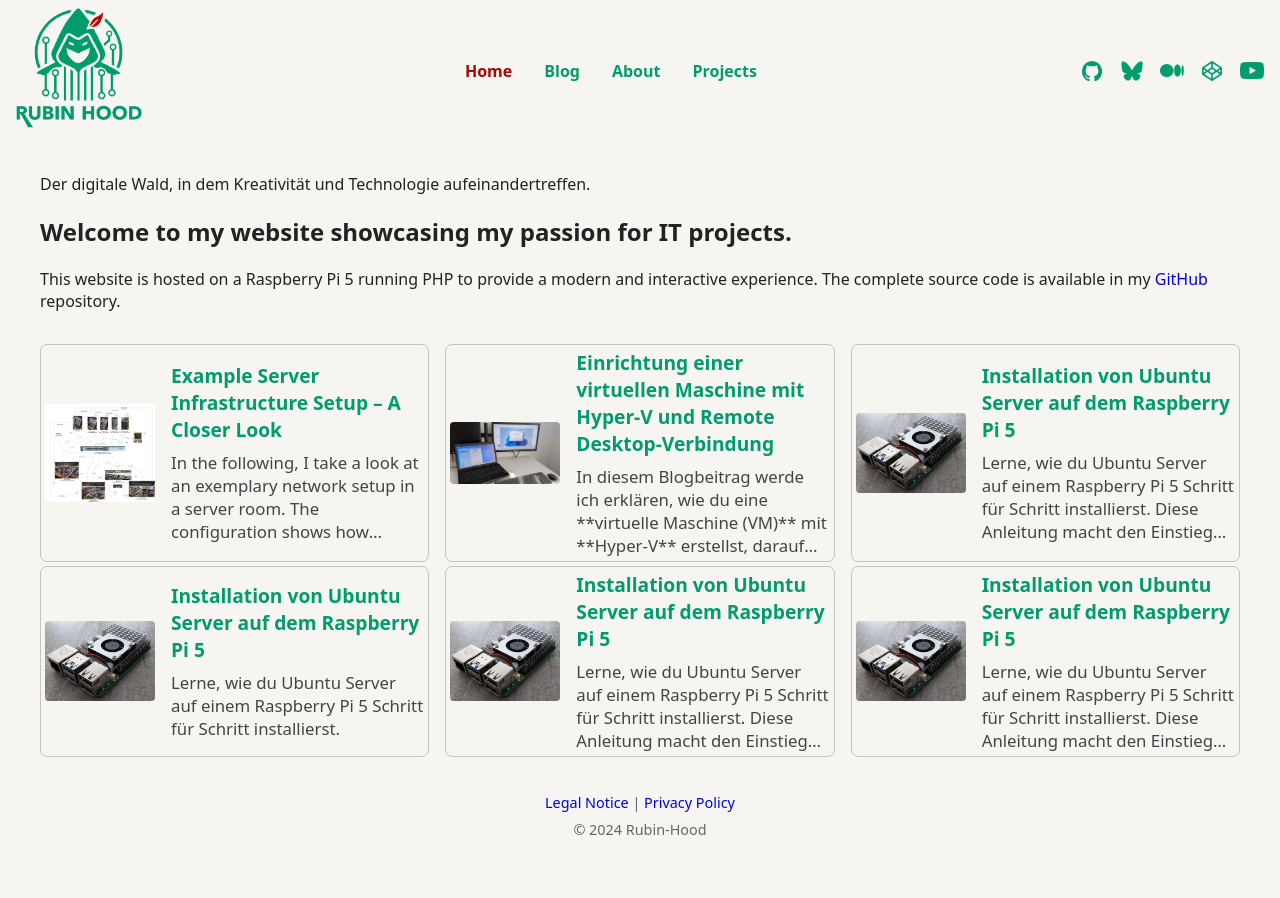
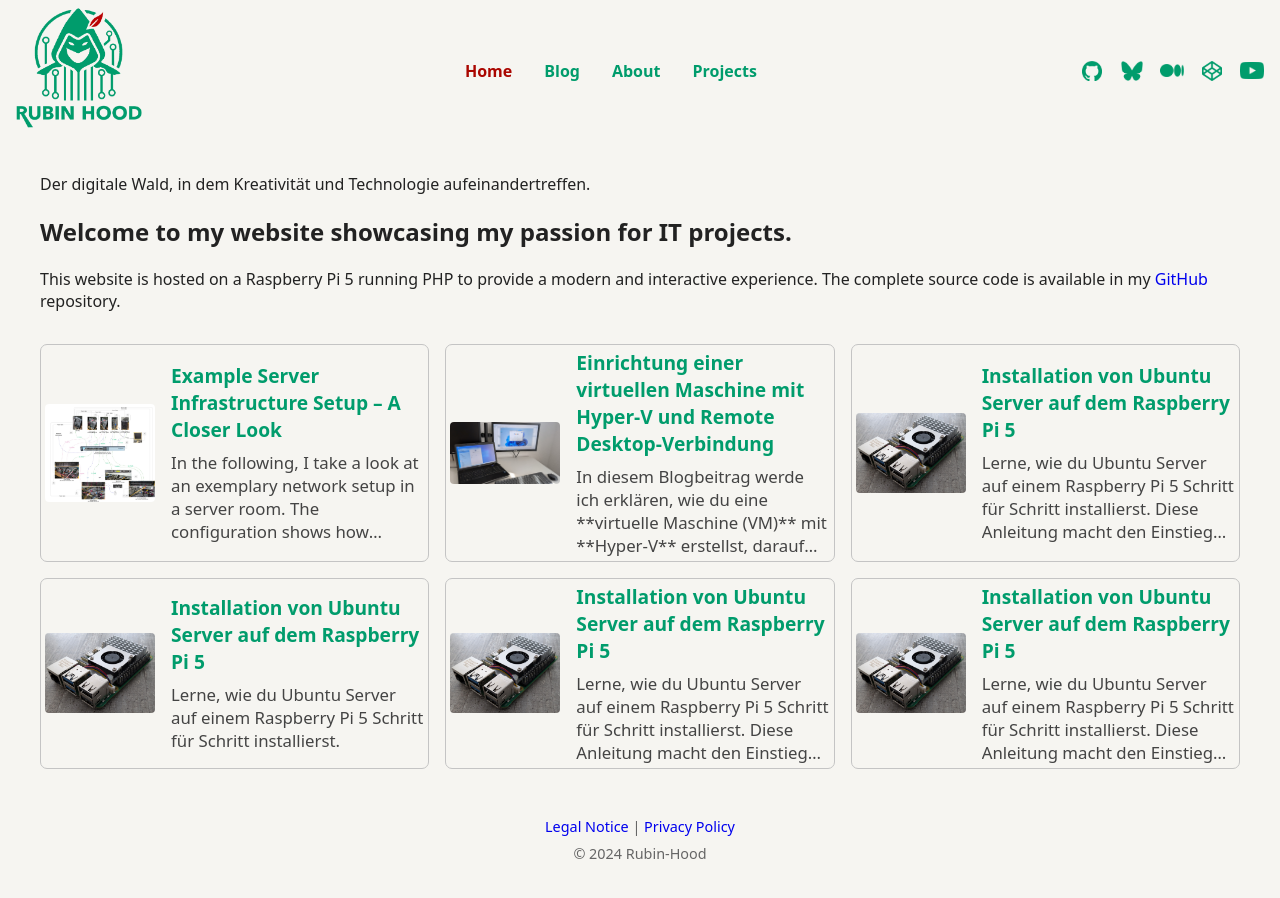
Before and after one commit to rubin-hood/rubinhood-blog, a Jekyll site: the page built from index.md, in a window 1280 px wide. Built offline with Jekyll 4.4.1, drawn with Linux system fonts in a browser that asks for light colours.

Commit message:
Update style.css

```diff
--- a/assets/css/style.css
+++ b/assets/css/style.css
@@ -158,7 +158,7 @@
   padding: 0.25rem;         /* Etwas Innenabstand rundherum */
   max-width: 500px;   /* Beispiel: vorher 350px oder 400px, jetzt z.B. 500px */
   min-width: 320px;   /* Optional, damit die Karten nicht zu klein werden */
-  margin-bottom: 0.25rem;      /* Abstand nach unten zur nächsten Karte */
+  margin-bottom: 1rem;      /* Abstand nach unten zur nächsten Karte */
   transition: border-color .2s; /* Weicher Übergang bei Farbumschlag (z.B. bei aktiver Karte) */
   border: none !important;        /* Keine Umrandung, wenn nicht anders festgelegt */
   width: 100%;                    /* Immer so breit wie möglich im Eltern-Container */
@@ -367,10 +367,14 @@
     max-width: 95vw;             /* Maximal 95% der Viewport-Breite */
     width: 95vw;                 /* Genau 95% der Viewport-Breite */
     box-sizing: border-box;      /* Padding/Border zählen zur Breite */
-    min-height: 120px;  /* Passe auf Wunsch an! */
-    min-height: 120px;  /* Passe auf Wunsch an! */
-    margin-bottom: 0.5rem;
-    padding: 0.25rem;
+    padding: 0.5rem;             /* Weniger Innenabstand, wirkt kompakter */
+    align-items: flex-start; /* Bild und Text oben bündig */
+    min-height: 140px;  /* Passe auf Wunsch an! */
+    margin-bottom: 0.75rem;  /* vorher z.B. 1rem */
+  }
+
+  .blog-card .card-img {
+    align-items: flex-start; /* Bild oben ausrichten statt zentrieren */
   }
 
   /* Startseiten-Karten besonders breit darstellen, aber nie größer als 600px */
```
